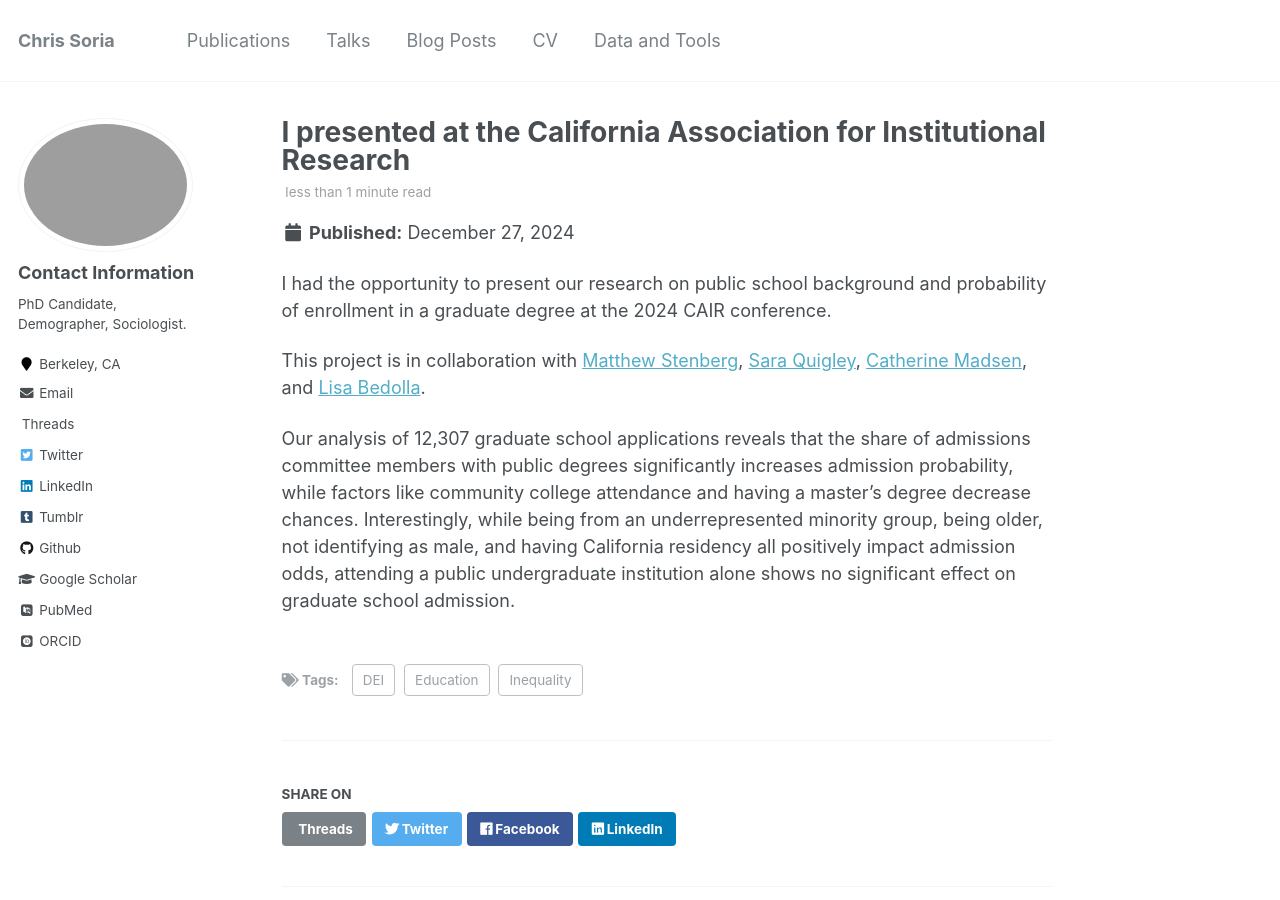
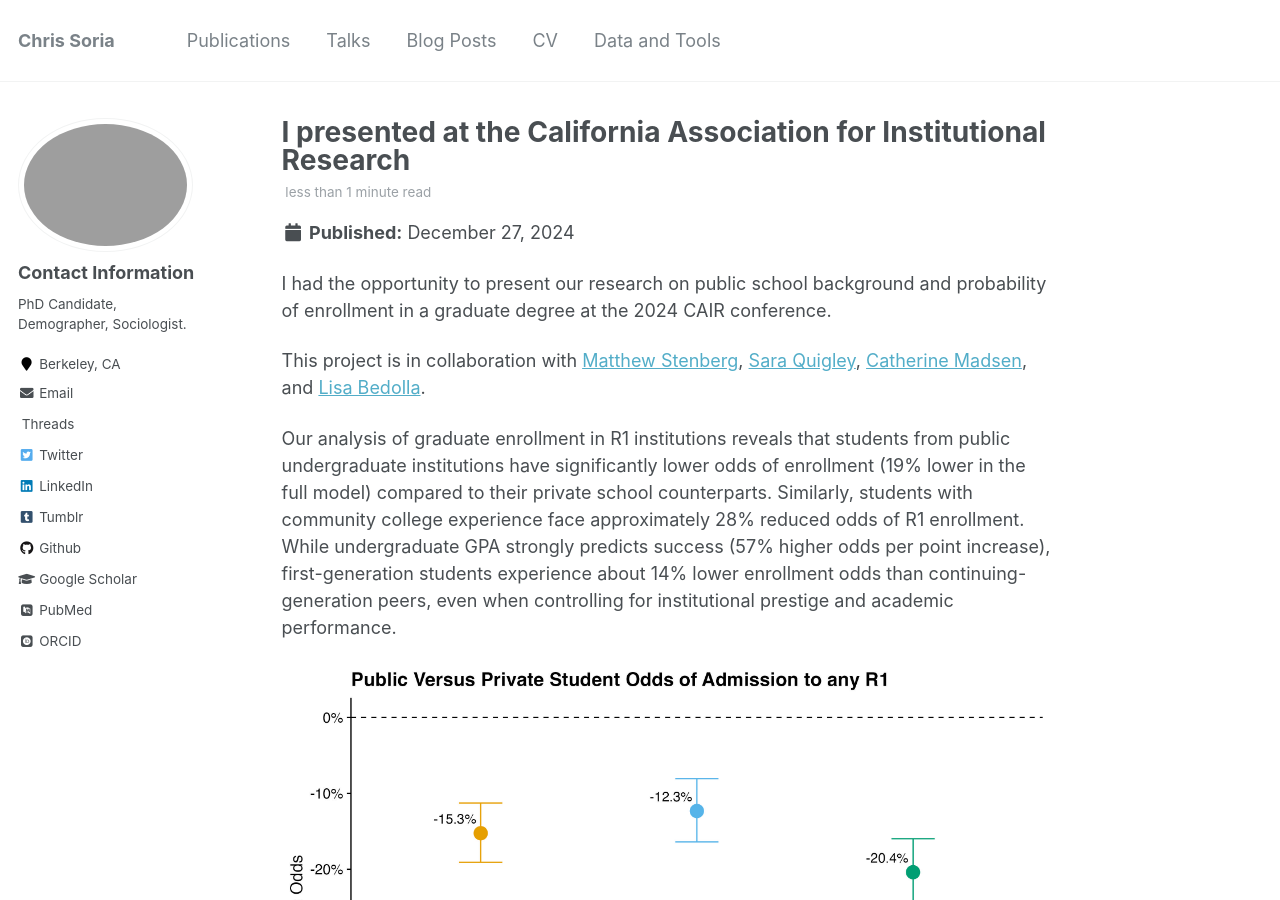
Before and after one commit to chrissoria/chrissoria.github.io, a Jekyll site: the page built from _posts/2024-11-07-CAIR-conference.md, in a window 1280 px wide and 900 px high. Built offline with Jekyll 4.4.1, drawn with Linux system fonts in a browser that asks for light colours; some web fonts are replaced.

Commit message:
updating blog post and adding plot

```diff
--- a/_posts/2024-11-07-CAIR-conference.md
+++ b/_posts/2024-11-07-CAIR-conference.md
@@ -12,4 +12,6 @@ I had the opportunity to present our research on public school background and pr
 
 This project is in collaboration with <a href="https://matthewstenberg.com/">Matthew Stenberg</a>, <a href="https://grad.berkeley.edu/staff/sara-quigley/">Sara Quigley</a>, <a href="https://grad.berkeley.edu/staff/catherine-madsen/">Catherine Madsen</a>, and <a href="https://bse.berkeley.edu/lisa-garc%C3%ADa-bedolla">Lisa Bedolla</a>.
 
-Our analysis of 12,307 graduate school applications reveals that the share of admissions committee members with public degrees significantly increases admission probability, while factors like community college attendance and having a master's degree decrease chances. Interestingly, while being from an underrepresented minority group, being older, not identifying as male, and having California residency all positively impact admission odds, attending a public undergraduate institution alone shows no significant effect on graduate school admission.
+Our analysis of graduate enrollment in R1 institutions reveals that students from public undergraduate institutions have significantly lower odds of enrollment (19% lower in the full model) compared to their private school counterparts. Similarly, students with community college experience face approximately 28% reduced odds of R1 enrollment. While undergraduate GPA strongly predicts success (57% higher odds per point increase), first-generation students experience about 14% lower enrollment odds than continuing-generation peers, even when controlling for institutional prestige and academic performance.
+
+![publlic_admission_any_school](/images/any_public_ug_probabilities_main_plot.jpg)
```
Also changed, not shown: images/any_public_ug_probabilities_main_plot.jpg (added), 1 other file.
